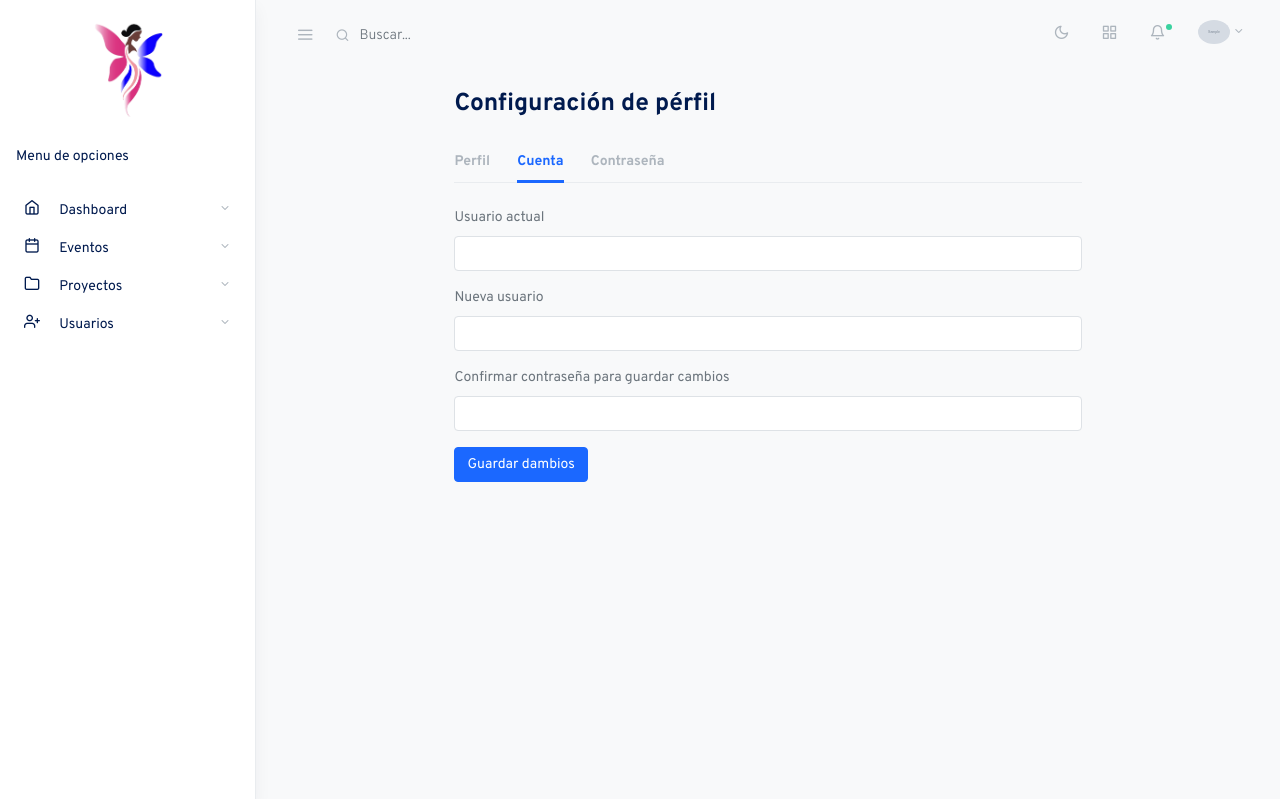
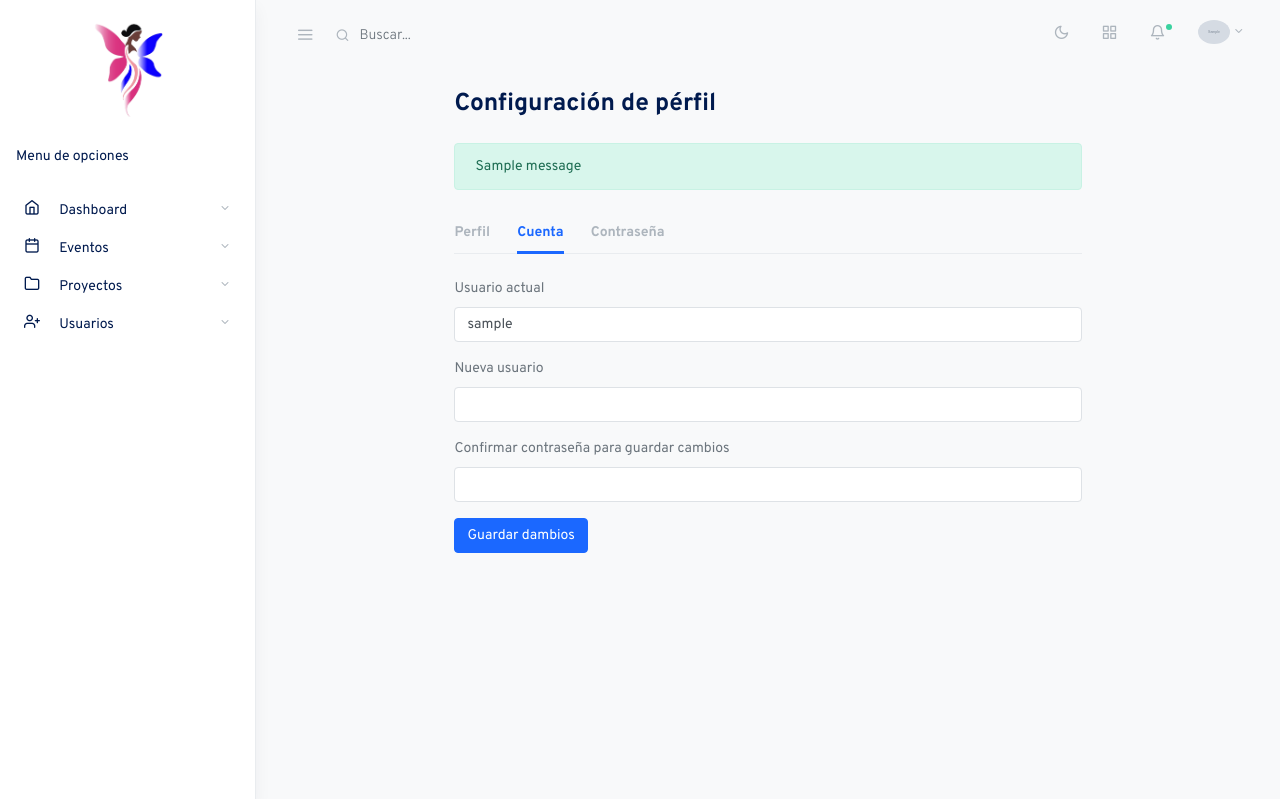
Before and after one commit to emily-ochoa-instipp/fundacionETM, a Django app: page /usuarios/profile/ in a window 1280 px wide, after a click on "Cuenta". Shown: the top 799 px of the page. Run offline with Django 5.2, Linux system fonts and the light colour scheme; a user stored in the database is signed in; tables that the repository leaves empty hold one stand-in row (values such as "Sample post"); grey boxes marked "Sample" are stand-in pictures; one stand-in notice (Sample message) is shown; some libraries are stand-ins or nearby versions; some web fonts are replaced.

Commit message:
act funcionalidad cambiar usuario y contraseña

```diff
--- a/apps/usuarios/templates/usuarios/profile.html
+++ b/apps/usuarios/templates/usuarios/profile.html
@@ -8,6 +8,16 @@
           <div class="row justify-content-center">
             <div class="col-12 col-lg-10 col-xl-8">
               <h2 class="h3 mb-4 page-title">Configuración de pérfil</h2>
+              {% if messages %}
+                  <div>
+                      {% for message in messages %}
+                          <div class="alert alert-{{ message.tags }}">
+                              {{ message }}
+                          </div>
+                      {% endfor %}
+                  </div>
+              {% endif %}
+
               <div class="my-4">
 
                 <ul class="nav nav-tabs mb-4" id="myTab" role="tablist">
@@ -62,24 +72,24 @@
                       <div class="form-row">
                         <div class="form-group col-md-6">
                           <label for="nombres">Nombres</label>
-                          <input type="text" id="nombres" class="form-control" placeholder="Nombres" name="txtNombres" value="{{ usuario.user.first_name }}">
+                          <input type="text" id="nombres" class="form-control" placeholder="Nombres" name="txtNombres" value="{{ usuario.user.first_name }}" required>
                         </div>
                         <div class="form-group col-md-6">
                           <label for="apellidos">Apellidos</label>
-                          <input type="text" id="apellidos" class="form-control" placeholder="Apellidos" name="txtApellidos" value="{{ usuario.user.last_name }}">
+                          <input type="text" id="apellidos" class="form-control" placeholder="Apellidos" name="txtApellidos" value="{{ usuario.user.last_name }}" required>
                         </div>
                       </div>
                       <div class="form-group">
                         <label for="inputEmail4">Email</label>
-                        <input type="email" class="form-control" id="inputEmail4" placeholder="email" name="txtEmail" value="{{ usuario.user.email }}">
+                        <input type="email" class="form-control" id="inputEmail4" placeholder="email" name="txtEmail" value="{{ usuario.user.email }}" required>
                       </div>
                       <div class="form-group">
                         <label for="inputNumTelf">Teléfono</label>
-                        <input type="tel" class="form-control" id="inputNumTelf" placeholder="Teléfono" name="txtTelefono" value="{{ usuario.telefono }}">
+                        <input type="tel" class="form-control" id="inputNumTelf" placeholder="Teléfono" name="txtTelefono" value="{{ usuario.telefono }}" required>
                       </div>
                       <div class="form-group">
                         <label for="inputNumDoc">Cédula</label>
-                        <input type="text" class="form-control" id="inputNumDoc" placeholder="Número documento" name="txtNumDoc" value="{{ usuario.num_doc }}">
+                        <input type="text" class="form-control" id="inputNumDoc" placeholder="Número documento" name="txtNumDoc" value="{{ usuario.num_doc }}" required>
                       </div>
                       <button type="submit" class="btn btn-primary mt-3">Guardar cambios</button>
                     </form>
@@ -88,36 +98,37 @@
                   <div class="tab-pane fade" id="cuenta" role="tabpanel" aria-labelledby="cuenta-tab">
                     <form class="mt-4">
                           <div class="form-group">
-                            <label for="inputPassword4">Usuario actual</label>
-                            <input type="password" class="form-control" id="inputPassword5">
+                            <label for="inputUsername">Usuario actual</label>
+                            <input type="text" class="form-control" id="inputUsername" name="txtUsername" value="{{ usuario.user.username }}" required>
                           </div>
                           <div class="form-group">
-                            <label for="inputPassword5">Nueva usuario</label>
-                            <input type="password" class="form-control" id="inputPassword5">
+                            <label for="inputUsername">Nueva usuario</label>
+                            <input type="text" class="form-control" id="inputUsername" name="txtUsername" required>
                           </div>
                           <div class="form-group">
-                            <label for="inputPassword6">Confirmar contraseña para guardar cambios</label>
-                            <input type="password" class="form-control" id="inputPassword6">
+                            <label for="inputPassword">Confirmar contraseña para guardar cambios</label>
+                            <input type="password" class="form-control" id="inputPassword" name="txtPassword" required>
                           </div>
 
 
                       <button type="submit" class="btn btn-primary">Guardar dambios</button>
                     </form>
+
                   </div>
 
                   <div class="tab-pane fade" id="contrasena" role="tabpanel" aria-labelledby="contrasena-tab">
                     <form id="password-form" class="mt-4">
                           <div class="form-group">
-                            <label for="inputPassword4">Contraseña actual</label>
-                            <input type="password" class="form-control" id="inputPassword5">
+                            <label for="inputPassword">Contraseña actual</label>
+                            <input type="password" class="form-control" id="inputPassword" name="txtPassword" required>
                           </div>
                           <div class="form-group">
-                            <label for="inputPassword5">Nueva Contraseña</label>
-                            <input type="password" class="form-control" id="inputPassword5">
+                            <label for="inputPassword">Nueva Contraseña</label>
+                            <input type="password" class="form-control" id="inputPassword" name="txtPassword" required>
                           </div>
                           <div class="form-group">
-                            <label for="inputPassword6">Confirmar nueva contraseña</label>
-                            <input type="password" class="form-control" id="inputPassword6">
+                            <label for="inputPassword">Confirmar nueva contraseña</label>
+                            <input type="password" class="form-control" id="inputPassword" required>
                           </div>
 
                         <div class="col-md-6">
--- a/apps/usuarios/views.py
+++ b/apps/usuarios/views.py
@@ -113,6 +113,31 @@ def profile(request):
             usuario.foto = request.FILES['foto']
 
         usuario.save()
+
+        # Obtener nuevo nombre de usuario y confirmación de contraseña
+        nuevo_usuario = request.POST.get('txtUsername')
+        confirm_password = request.POST.get('txtConfirmPassword')
+
+        if nuevo_usuario: # si se envió un nuevo username
+            # Verificar si el usuario ingresó la contraseña correcta
+            if not request.user.check_password(confirm_password):
+                messages.error(request, 'La contraseña no es correcta.')
+                return redirect('profile')
+
+            # Verificar si el nombre de usuario ya está en uso
+            if User.objects.filter(username=nuevo_usuario).exists():
+                messages.error(request, 'El nombre de usuario ya está en uso.')
+                return redirect('profile')
+
+            # Actualizar nombre de usuario
+            request.user.username = nuevo_usuario
+            request.user.save()
+
+            messages.success(request, 'Nombre de usuario actualizado correctamente.')
+
         messages.success(request, 'Los datos del perfil se actualizaron correctamente.')
         return redirect('profile')
+
+
+
     return render(request, 'usuarios/profile.html', {'usuario': usuario})
```
